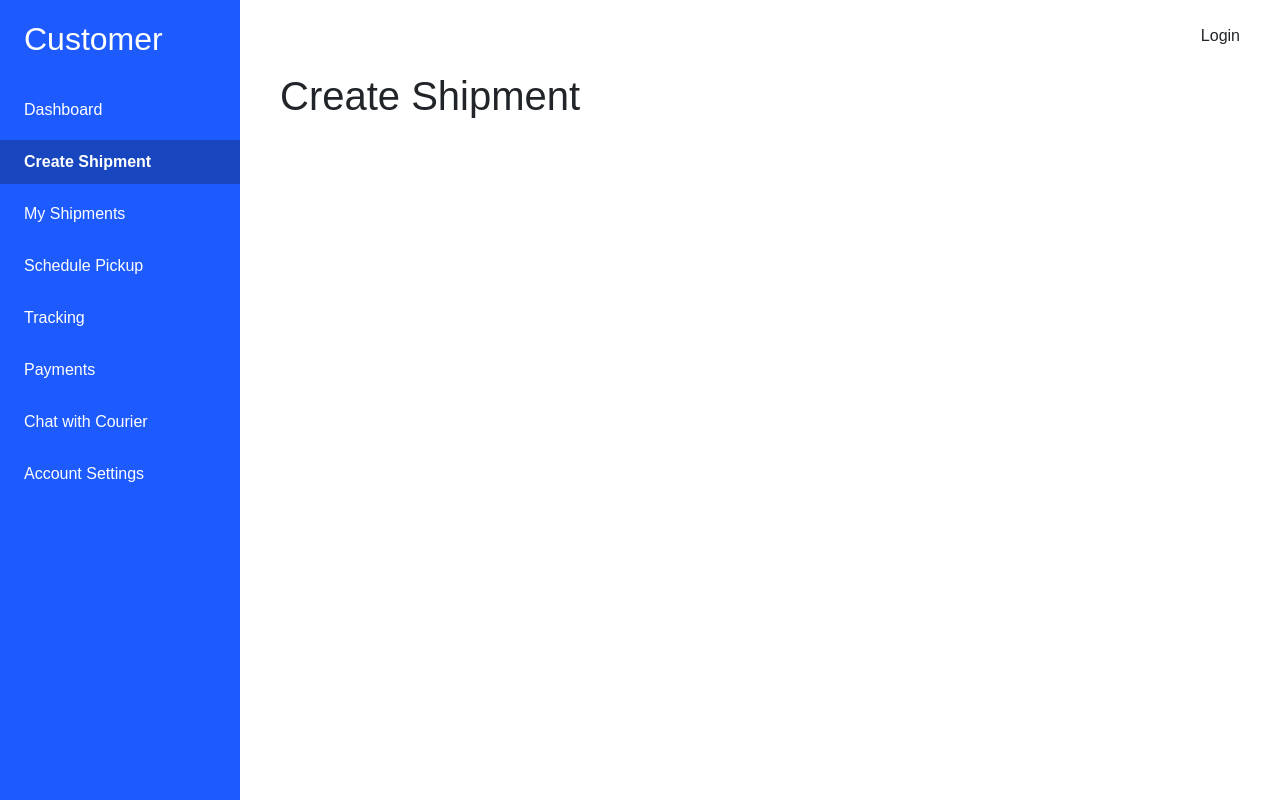
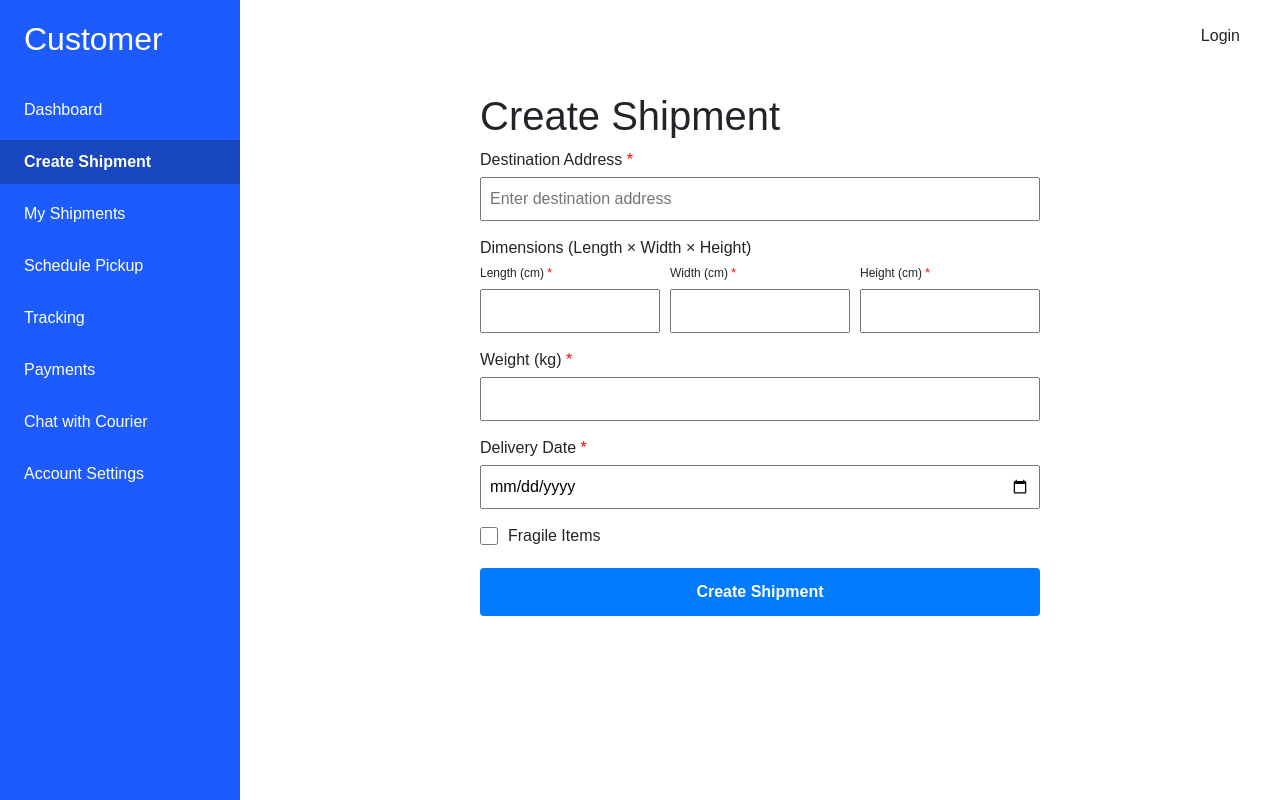
Before and after one commit to konnosvata/Group4_Online_Shipping_Management_System, a React (Create React App) app in the folder frontend/: page /customer/create-shipment in a window 1280 px wide. Built offline with nearby package versions, Linux system fonts and the light colour scheme.

Commit message:
CreateShipment

```diff
--- a/frontend/src/pages_customer/CreateShipment.jsx
+++ b/frontend/src/pages_customer/CreateShipment.jsx
@@ -1,3 +1,241 @@
+import React, { useState } from "react";
+
 export default function CreateShipment() {
-  return <h1>Create Shipment</h1>;
+  const [formData, setFormData] = useState({
+    weight: "",
+    length: "",
+    width: "",
+    height: "",
+    destination: "",
+    fragile: 0,
+    date_to_deliver: "",
+  });
+
+  const [message, setMessage] = useState("");
+  const [error, setError] = useState("");
+  const [loading, setLoading] = useState(false);
+
+  const handleChange = (e) => {
+    const { name, value, type, checked } = e.target;
+    setFormData((prev) => ({
+      ...prev,
+      [name]: type === "checkbox" ? (checked ? 1 : 0) : value,
+    }));
+  };
+
+  const handleSubmit = async (e) => {
+    e.preventDefault();
+    setError("");
+    setMessage("");
+    setLoading(true);
+
+    try {
+      const user = JSON.parse(localStorage.getItem("user"));
+      if (!user) {
+        setError("You must be logged in to create a shipment");
+        setLoading(false);
+        return;
+      }
+
+      if (
+        !formData.weight ||
+        !formData.length ||
+        !formData.width ||
+        !formData.height ||
+        !formData.destination ||
+        !formData.date_to_deliver
+      ) {
+        setError("Please fill in all required fields");
+        setLoading(false);
+        return;
+      }
+
+      const shipmentData = {
+        weight: parseFloat(formData.weight),
+        length: parseFloat(formData.length),
+        width: parseFloat(formData.width),
+        height: parseFloat(formData.height),
+        destination: formData.destination,
+        fragile: formData.fragile,
+        date_to_deliver: formData.date_to_deliver,
+        created_by: user.id,
+      };
+
+      const backendUrl = window.location.hostname === 'localhost'
+        ? 'http://localhost:5000'
+        : `http://${window.location.hostname}:5000`;
+
+      const res = await fetch(`${backendUrl}/api/createShipment`, {
+        method: "POST",
+        headers: { "Content-Type": "application/json" },
+        body: JSON.stringify(shipmentData),
+      });
+
+      const data = await res.json();
+
+      if (!res.ok) {
+        setError(data.error || "Failed to create shipment");
+        setLoading(false);
+        return;
+      }
+
+      setMessage("Shipment created successfully!");
+      setFormData({
+        weight: "",
+        length: "",
+        width: "",
+        height: "",
+        destination: "",
+        fragile: 0,
+        date_to_deliver: "",
+      });
+    } catch (err) {
+      setError("Error: " + err.message);
+    } finally {
+      setLoading(false);
+    }
+  };
+
+  return (
+    <div style={{ padding: "20px", maxWidth: "600px", margin: "0 auto" }}>
+      <h1>Create Shipment</h1>
+
+      {error && <p style={{ color: "red", fontWeight: "bold" }}>{error}</p>}
+      {message && (
+        <p style={{ color: "green", fontWeight: "bold" }}>{message}</p>
+      )}
+
+      <form onSubmit={handleSubmit}>
+        <div style={{ marginBottom: "15px" }}>
+          <label htmlFor="destination">
+            Destination Address <span style={{ color: "red" }}>*</span>
+          </label>
+          <input
+            type="text"
+            id="destination"
+            name="destination"
+            value={formData.destination}
+            onChange={handleChange}
+            placeholder="Enter destination address"
+            style={{ width: "100%", padding: "8px", marginTop: "5px" }}
+            required
+          />
+        </div>
+
+        <div style={{ marginBottom: "15px" }}>
+          <label>Dimensions (Length × Width × Height)</label>
+          <div style={{ display: "grid", gridTemplateColumns: "1fr 1fr 1fr", gap: "10px" }}>
+            <div>
+              <label htmlFor="length" style={{ fontSize: "12px" }}>
+                Length (cm) <span style={{ color: "red" }}>*</span>
+              </label>
+              <input
+                type="number"
+                id="length"
+                name="length"
+                value={formData.length}
+                onChange={handleChange}
+                step="0.01"
+                style={{ width: "100%", padding: "8px", marginTop: "5px" }}
+                required
+              />
+            </div>
+            <div>
+              <label htmlFor="width" style={{ fontSize: "12px" }}>
+                Width (cm) <span style={{ color: "red" }}>*</span>
+              </label>
+              <input
+                type="number"
+                id="width"
+                name="width"
+                value={formData.width}
+                onChange={handleChange}
+                step="0.01"
+                style={{ width: "100%", padding: "8px", marginTop: "5px" }}
+                required
+              />
+            </div>
+            <div>
+              <label htmlFor="height" style={{ fontSize: "12px" }}>
+                Height (cm) <span style={{ color: "red" }}>*</span>
+              </label>
+              <input
+                type="number"
+                id="height"
+                name="height"
+                value={formData.height}
+                onChange={handleChange}
+                step="0.01"
+                style={{ width: "100%", padding: "8px", marginTop: "5px" }}
+                required
+              />
+            </div>
+          </div>
+        </div>
+
+        <div style={{ marginBottom: "15px" }}>
+          <label htmlFor="weight">
+            Weight (kg) <span style={{ color: "red" }}>*</span>
+          </label>
+          <input
+            type="number"
+            id="weight"
+            name="weight"
+            value={formData.weight}
+            onChange={handleChange}
+            step="0.01"
+            style={{ width: "100%", padding: "8px", marginTop: "5px" }}
+            required
+          />
+        </div>
+
+        <div style={{ marginBottom: "15px" }}>
+          <label htmlFor="date_to_deliver">
+            Delivery Date <span style={{ color: "red" }}>*</span>
+          </label>
+          <input
+            type="date"
+            id="date_to_deliver"
+            name="date_to_deliver"
+            value={formData.date_to_deliver}
+            onChange={handleChange}
+            style={{ width: "100%", padding: "8px", marginTop: "5px" }}
+            required
+          />
+        </div>
+
+        <div style={{ marginBottom: "20px", display: "flex", alignItems: "center" }}>
+          <input
+            type="checkbox"
+            id="fragile"
+            name="fragile"
+            checked={formData.fragile === 1}
+            onChange={handleChange}
+            style={{ marginRight: "10px", width: "18px", height: "18px" }}
+          />
+          <label htmlFor="fragile" style={{ marginTop: "0px" }}>
+            Fragile Items
+          </label>
+        </div>
+
+        <button
+          type="submit"
+          disabled={loading}
+          style={{
+            width: "100%",
+            padding: "12px",
+            backgroundColor: loading ? "#ccc" : "#007bff",
+            color: "white",
+            border: "none",
+            borderRadius: "4px",
+            fontSize: "16px",
+            fontWeight: "bold",
+            cursor: loading ? "not-allowed" : "pointer",
+          }}
+        >
+          {loading ? "Creating..." : "Create Shipment"}
+        </button>
+      </form>
+    </div>
+  );
 }
```
Also changed, not shown: 2 other files (tests, documents, lock files or other folders).
